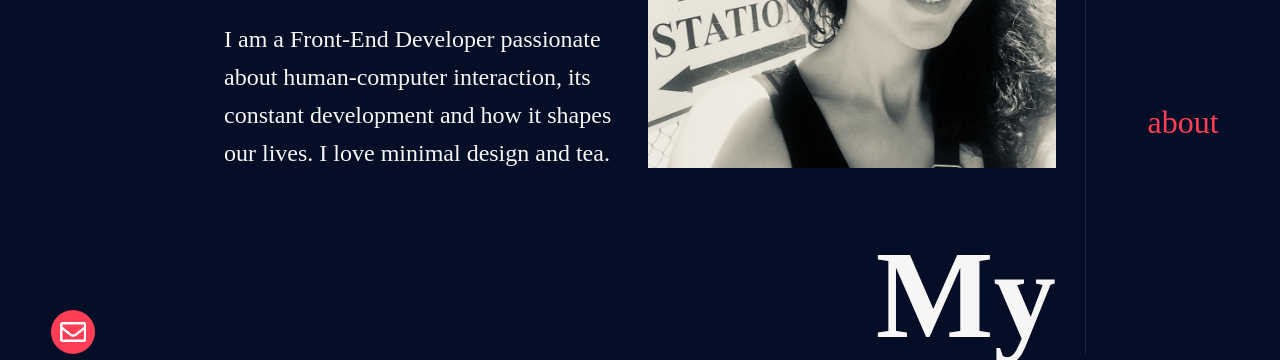
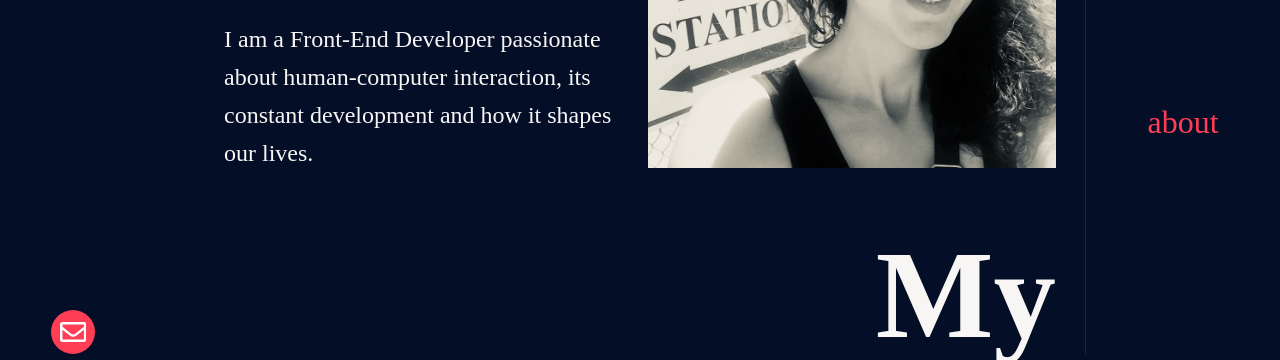
Before and after one commit to FarahMint/gatsby-perso-profile, a Gatsby site: page /about in a window 1280 px wide. Shown: the part 446-806 px from the top of the page. Built offline with nearby package versions, Linux system fonts and the light colour scheme; Gatsby itself is replaced by a stand-in of ours.

Commit message:
update bio

```diff
--- a/src/pages/about.js
+++ b/src/pages/about.js
@@ -16,7 +16,7 @@ const AboutPage = ({data}) => {
       <div className="bio-text">
         <h3>my story<span className="color">:</span></h3>
         <p>
-        I am a Front-End Developer passionate about human-computer interaction, its constant development and how it shapes our lives. I love minimal design and tea.</p>
+        I am a Front-End Developer passionate about human-computer interaction, its constant development and how it shapes our lives.</p>
 
       </div>
 
```
